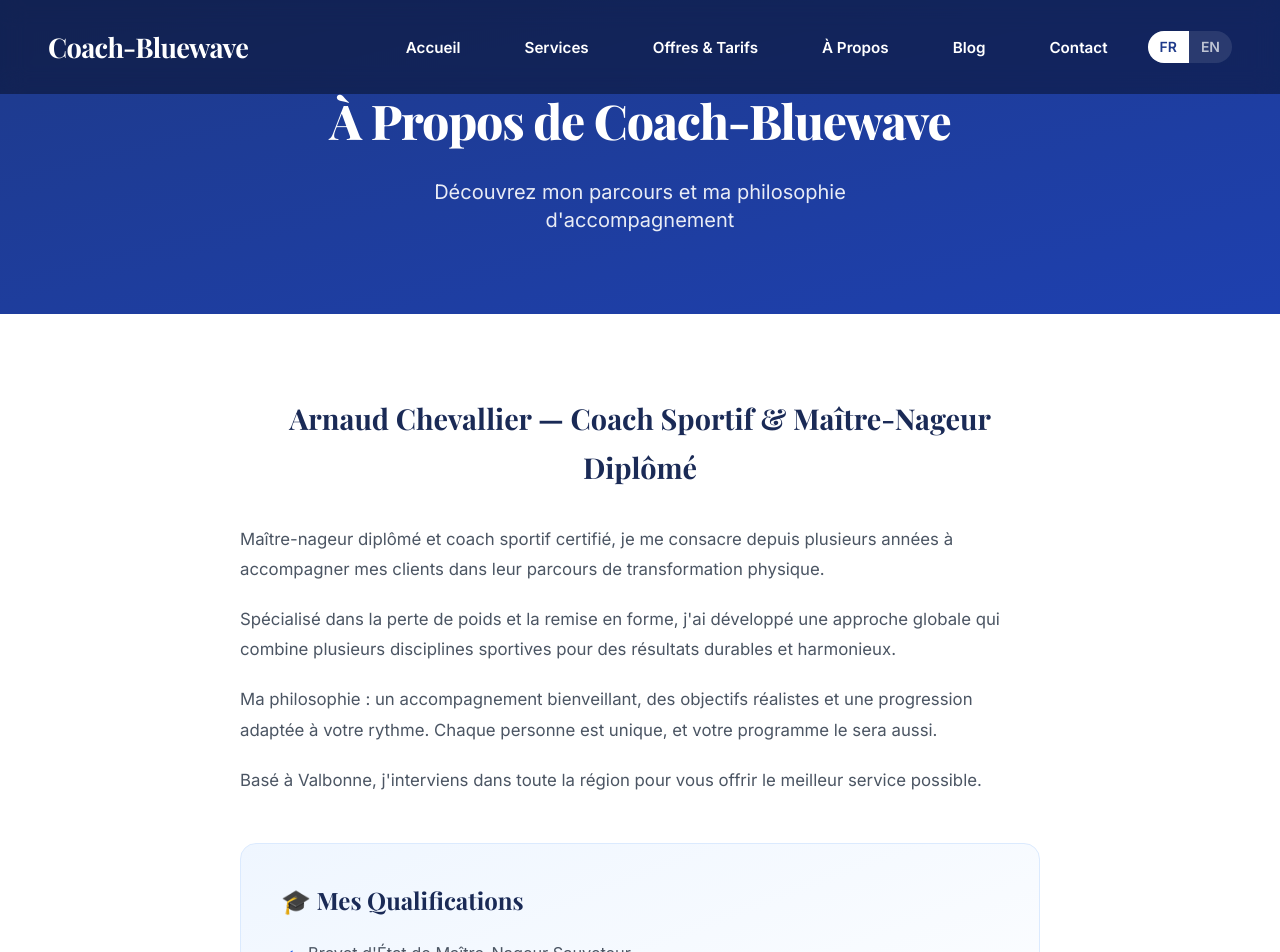
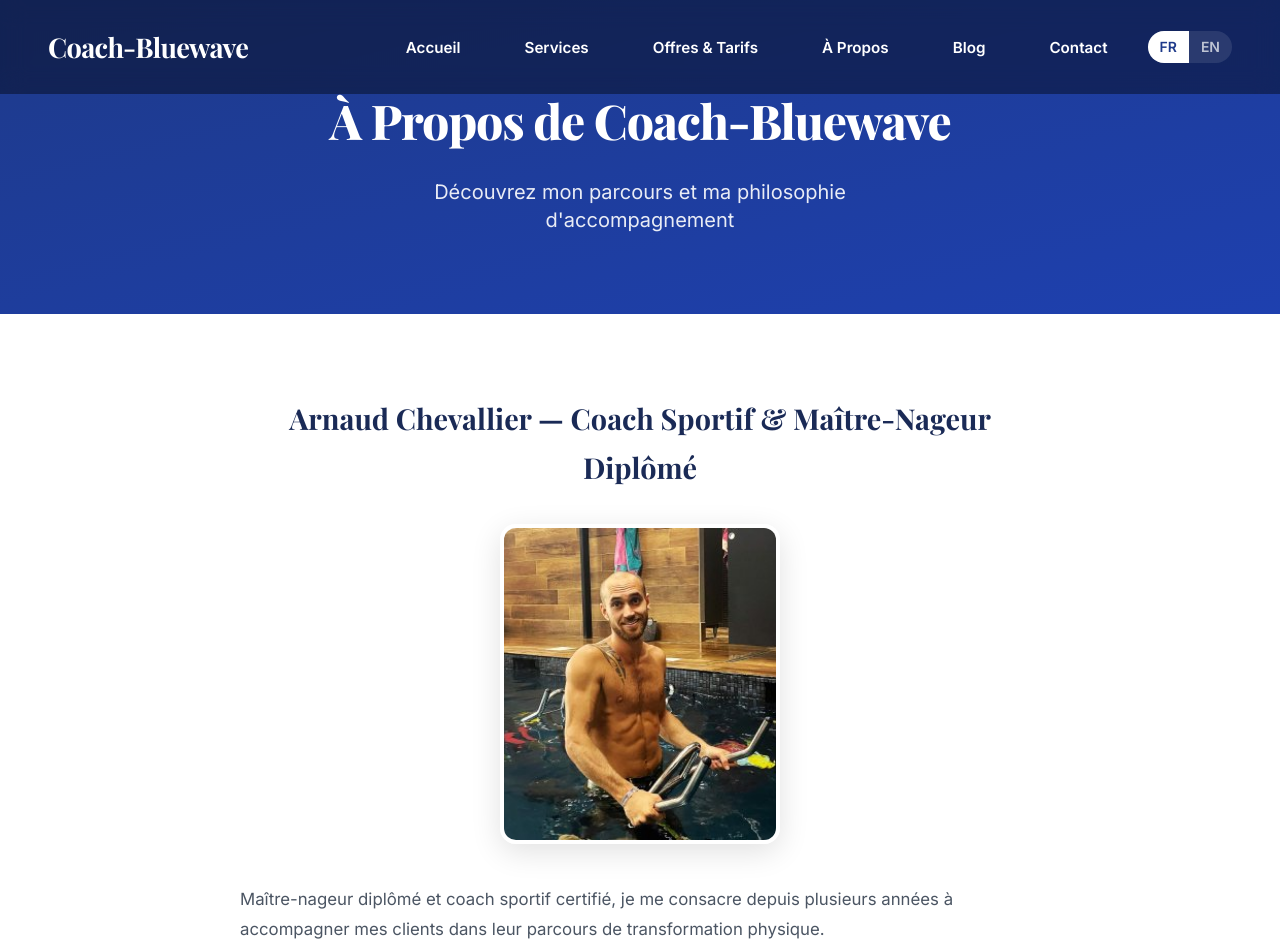
Before and after one commit to Unvodka/Coaching-and-Sport, a Next.js app: page /apropos in a window 1280 px wide. Shown: the top 952 px of the page. Built offline with nearby package versions, Linux system fonts and the light colour scheme.

Commit message:
Add Arnaud's photo to the About page
Co-Authored-By: Claude Opus 4.6 <noreply@anthropic.com>

```diff
--- a/components/AboutPageContent.tsx
+++ b/components/AboutPageContent.tsx
@@ -1,6 +1,7 @@
 "use client";
 
 import Link from "next/link";
+import Image from "next/image";
 import { useLanguage } from "@/lib/i18n/useLanguage";
 import Header from "@/components/Header";
 import Footer from "@/components/Footer";
@@ -47,29 +48,45 @@ export default function AboutPageContent() {
             </h2>
           </FadeInWhenVisible>
 
+          {/* Photo */}
           <FadeInWhenVisible delay={0.1}>
+            <div className="flex justify-center mb-10">
+              <div className="relative w-[280px] h-[320px] rounded-2xl overflow-hidden shadow-[0_8px_30px_rgba(0,0,0,0.12)] border-4 border-white">
+                <Image
+                  src="/images/Aquabike.jpg"
+                  alt="Arnaud Chevallier — Coach Sportif & Maître-Nageur"
+                  fill
+                  className="object-cover"
+                  sizes="280px"
+                  priority
+                />
+              </div>
+            </div>
+          </FadeInWhenVisible>
+
+          <FadeInWhenVisible delay={0.15}>
             <p className="text-gray-600 mb-5 leading-[1.8] text-[1.05rem]">
               {t("aboutPage.p1")}
             </p>
           </FadeInWhenVisible>
-          <FadeInWhenVisible delay={0.15}>
+          <FadeInWhenVisible delay={0.2}>
             <p className="text-gray-600 mb-5 leading-[1.8] text-[1.05rem]">
               {t("aboutPage.p2")}
             </p>
           </FadeInWhenVisible>
-          <FadeInWhenVisible delay={0.2}>
+          <FadeInWhenVisible delay={0.25}>
             <p className="text-gray-600 mb-5 leading-[1.8] text-[1.05rem]">
               {t("aboutPage.p3")}
             </p>
           </FadeInWhenVisible>
-          <FadeInWhenVisible delay={0.25}>
+          <FadeInWhenVisible delay={0.3}>
             <p className="text-gray-600 mb-12 leading-[1.8] text-[1.05rem]">
               {t("aboutPage.p4")}
             </p>
           </FadeInWhenVisible>
 
           {/* Qualifications */}
-          <FadeInWhenVisible delay={0.3}>
+          <FadeInWhenVisible delay={0.35}>
             <div className="bg-gradient-to-br from-blue-50 to-white rounded-2xl p-10 mb-12 border border-blue-100">
               <h3 className="font-heading text-heading text-2xl font-bold mb-6 flex items-center gap-3">
                 🎓 {t("aboutPage.qualificationsTitle")}
@@ -89,7 +106,7 @@ export default function AboutPageContent() {
           </FadeInWhenVisible>
 
           {/* Approach */}
-          <FadeInWhenVisible delay={0.35}>
+          <FadeInWhenVisible delay={0.4}>
             <div className="bg-gradient-to-br from-gray-50 to-white rounded-2xl p-10 mb-12 border border-gray-200">
               <h3 className="font-heading text-heading text-2xl font-bold mb-6 flex items-center gap-3">
                 🎯 {t("aboutPage.approachTitle")}
@@ -111,7 +128,7 @@ export default function AboutPageContent() {
           </FadeInWhenVisible>
 
           {/* CTA */}
-          <FadeInWhenVisible delay={0.4}>
+          <FadeInWhenVisible delay={0.45}>
             <div className="text-center bg-gradient-to-br from-brand-dark to-brand-navy rounded-2xl p-12 text-white">
               <h3 className="font-heading text-3xl font-bold mb-6">
                 {t("aboutPage.ctaTitle")}
@@ -126,7 +143,7 @@ export default function AboutPageContent() {
           </FadeInWhenVisible>
 
           {/* Back link */}
-          <FadeInWhenVisible delay={0.45}>
+          <FadeInWhenVisible delay={0.5}>
             <div className="text-center mt-10">
               <Link
                 href="/"
```
Also changed, not shown: public/images/Aquabike.jpg (added).
